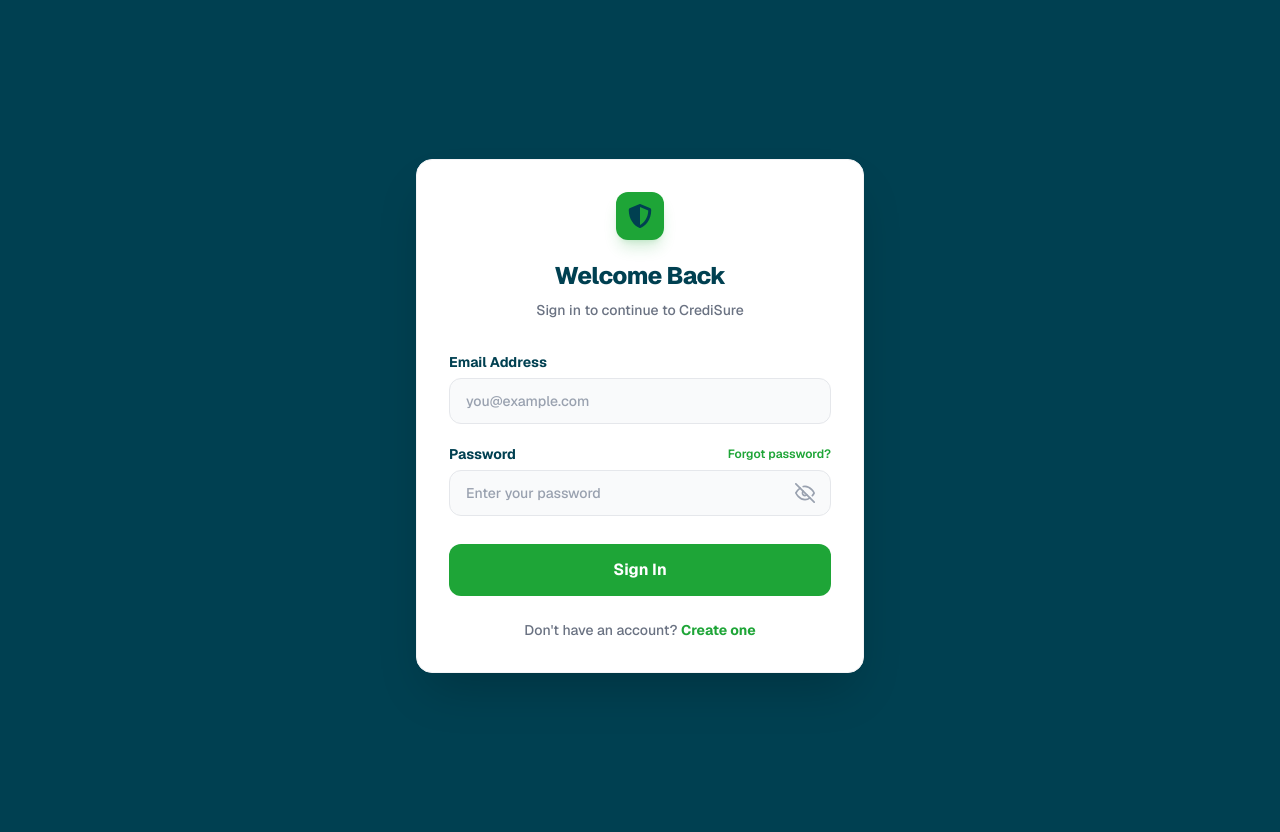
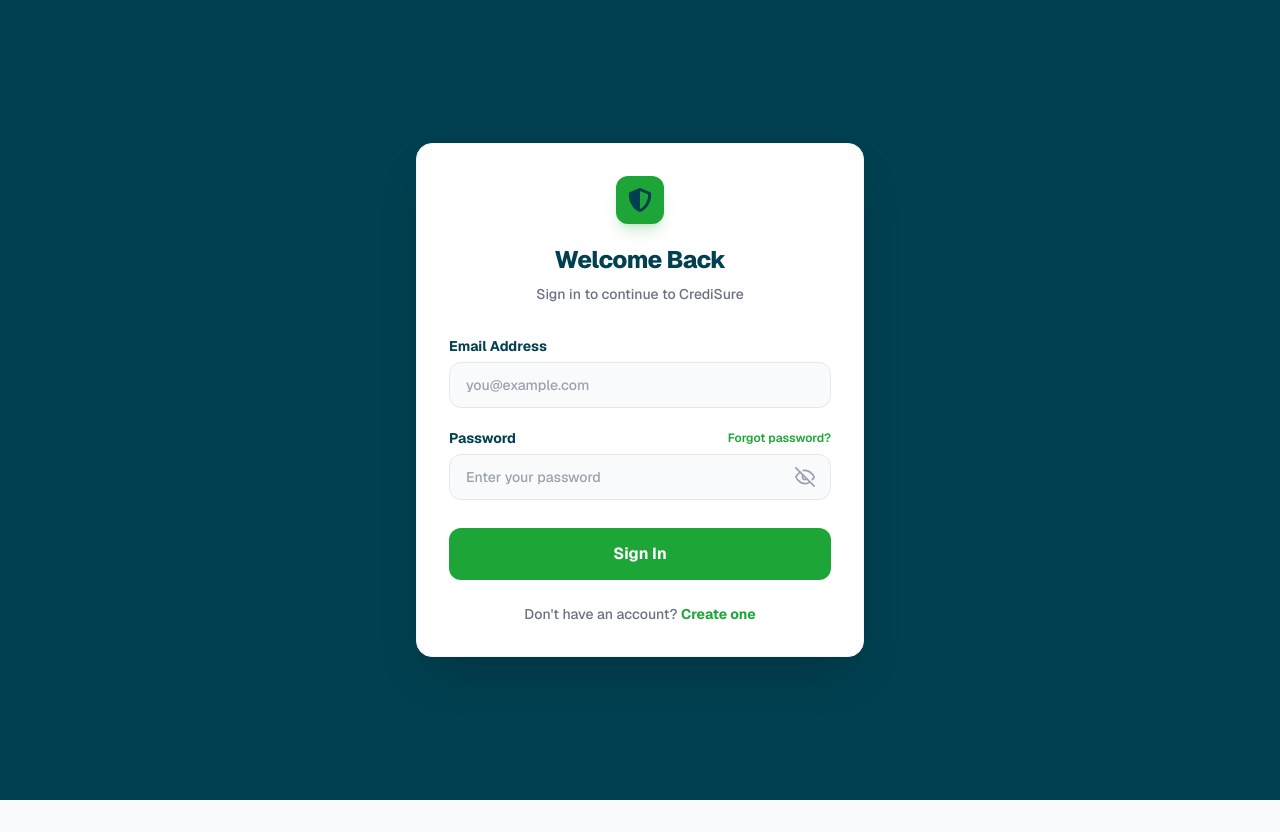
Before and after one commit to Josh-Uwaks/CREDISURE_ASSESSMENT_REPOSITORY_FRONTEND, a Next.js app: page /login in a window 1280 px wide. After the commit the page ends 800 px from the top, so only its background shows below. Built offline with nearby package versions, Linux system fonts and the light colour scheme; no server answers.

Commit message:
new update to layout

```diff
--- a/app/(auth)/layout.tsx
+++ b/app/(auth)/layout.tsx
@@ -1,3 +1,4 @@
+// app/(auth)/layout.tsx
 'use client';
 
 import { useEffect } from 'react';
@@ -19,7 +20,7 @@
   }, [router]);
 
   return (
-    <div className="min-h-screen flex items-center justify-center bg-[#004051] p-4">
+    <div className="h-screen flex items-center justify-center bg-[#004051] p-4 overflow-hidden">
       {children}
     </div>
   );
--- a/app/(dashboard)/layout.tsx
+++ b/app/(dashboard)/layout.tsx
@@ -51,9 +51,9 @@
   };
 
   return (
-    <div className="flex min-h-screen bg-[#F7F5F0]">
+    <div className="flex h-screen overflow-hidden bg-[#F7F5F0]">
       <Sidebar userName={userName} onLogout={handleLogout} />
-      <div className="flex-1 lg:ml-0 min-h-screen">
+      <div className="flex-1 overflow-y-auto bg-[#F7F5F0]">
         {children}
       </div>
     </div>
```
